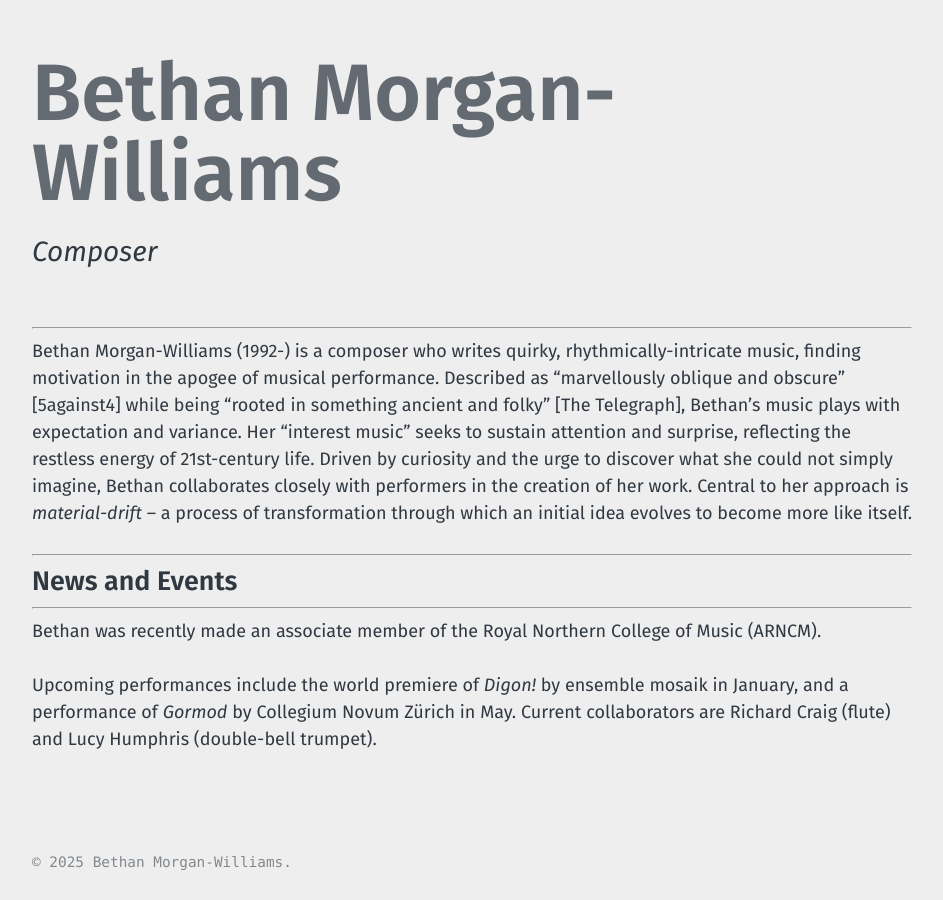
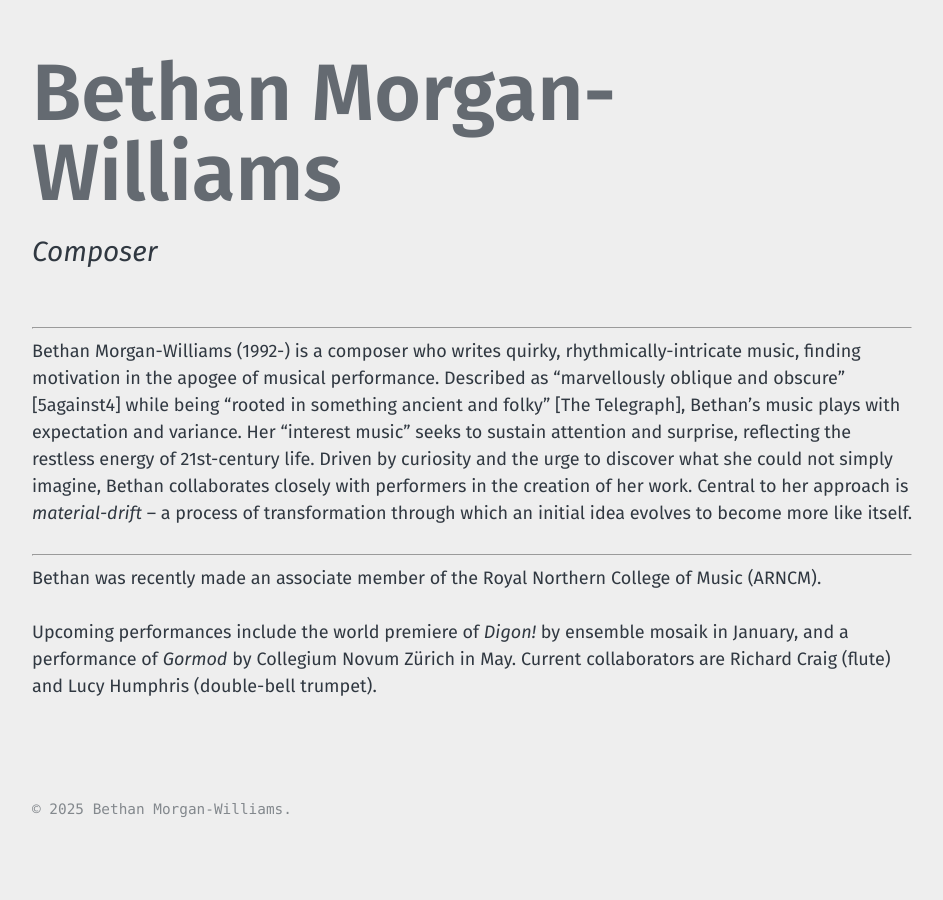
Before and after one commit to morganwilliamsb/website, a Jekyll site: the page built from index.md, in a window 1280 px wide and 900 px high, scrolled down 1076 px. Shown: the whole window, without its empty margins (40-983 px from the left). Built offline with Jekyll 4.4.1, drawn with Linux system fonts in a browser that asks for light colours; after the commit the page ends 1924 px from its top, so only the background shows below that.

Commit message:
Update index.md
removed second header to get around line break fault

```diff
--- a/index.md
+++ b/index.md
@@ -12,10 +12,6 @@ Bethan Morgan-Williams (1992-) is a composer who writes quirky, rhythmically-int
 
 ---
 
-### News and Events
-
----
-
 Bethan was recently made an associate member of the Royal Northern College of Music (ARNCM).
 
 Upcoming performances include the world premiere of _Digon!_ by ensemble mosaik in January, and a performance of _Gormod_ by Collegium Novum Zürich in May. Current collaborators are Richard Craig (flute) and Lucy Humphris (double-bell trumpet).
```
